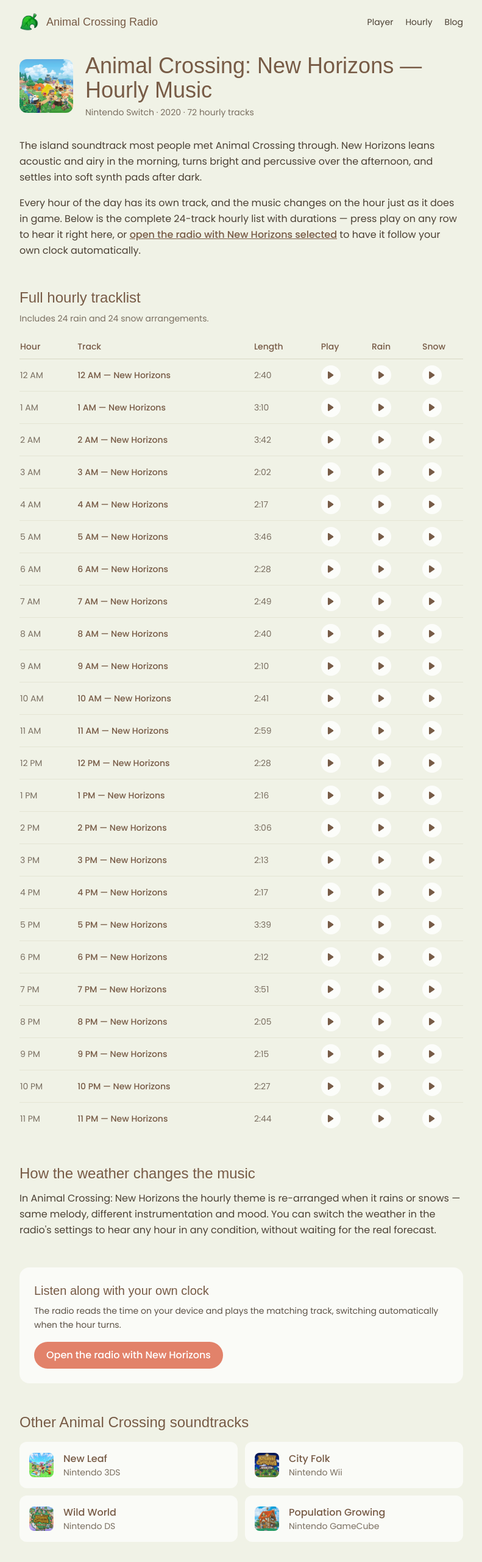
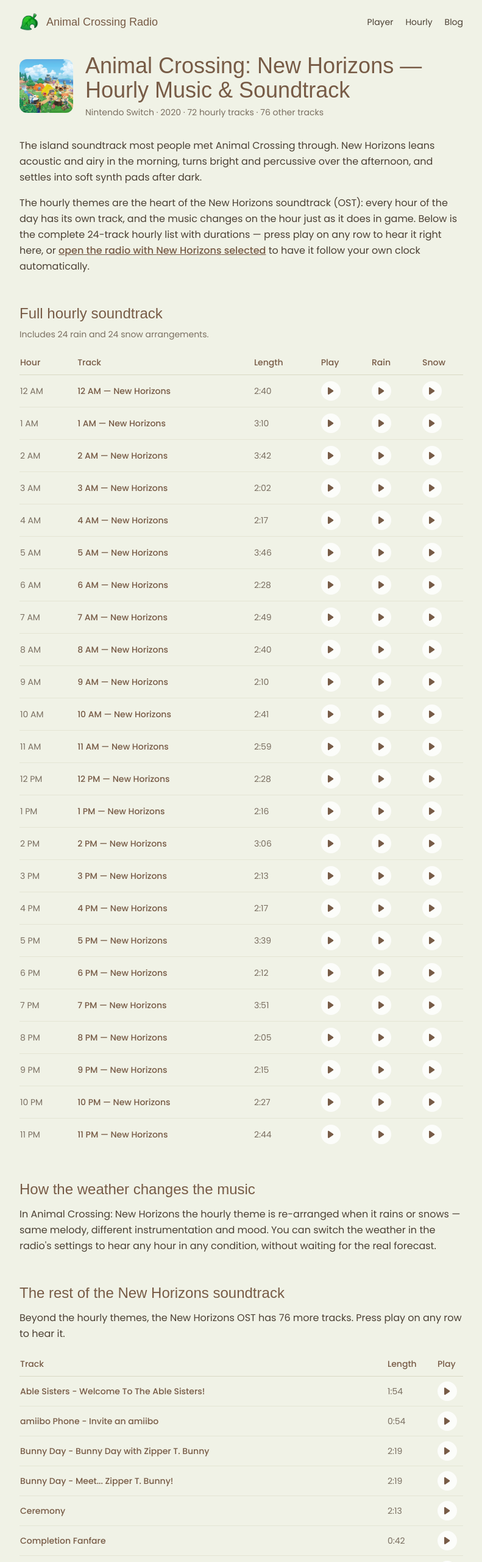
Before and after one commit to paaime/animal-crossing-radio, a Next.js app: page /hourly/new-horizons in a window 1280 px wide. Shown: the top 2561 px of the page at 61% size, without its empty margins (244-1035 px from the left). Built offline with nearby package versions, Linux system fonts and the light colour scheme; no server answers; a web font is replaced by a local one.

Commit message:
feat: update seo title, description, page content

```diff
--- a/src/app/hourly/[game]/page.tsx
+++ b/src/app/hourly/[game]/page.tsx
@@ -7,8 +7,10 @@
   getGameBySlug,
   getHourlyRows,
   countHourlyTracks,
+  getOtherTracks,
 } from '@/utils/hourly';
 import HourlyTable from '@/components/hourly/HourlyTable';
+import SoundtrackTable from '@/components/hourly/SoundtrackTable';
 import { pageMetadata } from '@/config/metadata';
 import GameCard from '@/components/hourly/GameCard';
 
@@ -27,12 +29,13 @@
   if (!game) return { title: 'Not found' };
 
   const hasRain = getHourlyRows(game.album).some((row) => row.rain);
-  const title = `${game.title} Hourly Music — All 24 Tracks`;
-  const description = `Listen to every hourly track from ${game.title} (${
+  const otherCount = getOtherTracks(game.album).length;
+  const title = `${game.title} Hourly Music & Soundtrack (OST)`;
+  const description = `Listen to the full ${game.title} soundtrack (${
     game.platform
-  }, ${game.year}) — 12 AM through 11 PM${
-    hasRain ? ', with rain and snow versions' : ', plus snow versions'
-  }. Free, in your browser, synced to your own clock.`;
+  }, ${game.year}): every hourly theme from 12 AM to 11 PM${
+    hasRain ? ' with rain and snow versions' : ' with snow versions'
+  }, plus ${otherCount} more tracks from the game. Free, in your browser.`;
 
   return pageMetadata({
     title,
@@ -61,6 +64,7 @@
   if (!game) notFound();
 
   const rows = getHourlyRows(game.album);
+  const otherTracks = getOtherTracks(game.album);
   const others = hourlyGames.filter((entry) => entry.slug !== game.slug);
   const clearCount = rows.filter((row) => row.clear).length;
   const rainCount = rows.filter((row) => row.rain).length;
@@ -80,11 +84,11 @@
           />
           <div>
             <h1 className="font-seurat text-2xl md:text-4xl leading-tight text-[#775B46]">
-              {game.title} — Hourly Music
+              {game.title} — Hourly Music & Soundtrack
             </h1>
             <p className="mt-1.5 text-sm text-[#7a6f61]">
               {game.platform} · {game.year} · {countHourlyTracks(rows)} hourly
-              tracks
+              tracks · {otherTracks.length} other tracks
             </p>
           </div>
         </header>
@@ -92,8 +96,9 @@
         <div className="mt-8 space-y-4 leading-relaxed">
           <p>{game.blurb}</p>
           <p>
-            Every hour of the day has its own track, and the music changes on
-            the hour just as it does in game. Below is the complete {clearCount}
+            The hourly themes are the heart of the {game.album} soundtrack
+            (OST): every hour of the day has its own track, and the music
+            changes on the hour just as it does in game. Below is the complete {clearCount}
             -track hourly list with durations — press play on any row to hear it
             right here, or{' '}
             <Link
@@ -107,7 +112,7 @@
         </div>
 
         <h2 className="mt-12 font-seurat text-xl md:text-2xl text-[#775B46]">
-          Full hourly tracklist
+          Full hourly soundtrack
         </h2>
         <p className="mt-2 text-sm text-[#7a6f61]">
           {rainCount > 0
@@ -126,6 +131,17 @@
             ? `In ${game.title} the hourly theme is re-arranged when it rains or snows — same melody, different instrumentation and mood. You can switch the weather in the radio's settings to hear any hour in any condition, without waiting for the real forecast.`
             : `${game.title} predates the rain arrangements later games added, but it does include a full set of snow versions for winter. You can switch to snow in the radio's settings to hear any hour in its winter arrangement.`}
         </p>
+
+        <h2 className="mt-12 font-seurat text-xl md:text-2xl text-[#775B46]">
+          The rest of the {game.album} soundtrack
+        </h2>
+        <p className="mt-3 leading-relaxed">
+          Beyond the hourly themes, the {game.album} OST has{' '}
+          {otherTracks.length} more tracks. Press play on any row to hear it.
+        </p>
+        <div className="mt-4">
+          <SoundtrackTable game={game} tracks={otherTracks} />
+        </div>
 
         <div className="mt-12 rounded-2xl bg-white/70 p-6">
           <h2 className="font-seurat text-xl text-[#775B46]">
--- a/src/app/hourly/page.tsx
+++ b/src/app/hourly/page.tsx
@@ -7,10 +7,10 @@
 import GameCard from '@/components/hourly/GameCard';
 
 const description =
-  'Every hourly Animal Crossing soundtrack in one place — New Horizons, New Leaf, City Folk, Wild World and Population Growing. Full 24-hour tracklists with durations, rain and snow versions, playable free in your browser.';
+  'Every hourly Animal Crossing soundtrack (OST) in one place — New Horizons, New Leaf, City Folk, Wild World and Population Growing. Full 24-hour tracklists with durations, rain and snow versions, playable free in your browser.';
 
 export const metadata: Metadata = pageMetadata({
-  title: 'Animal Crossing Hourly Music — Every Game, Every Hour',
+  title: 'Animal Crossing Hourly Music & Soundtrack (OST) — Every Game',
   description,
   path: '/hourly',
 });
@@ -32,12 +32,13 @@
     <>
       <div className="pt-6">
         <h1 className="font-seurat text-3xl md:text-5xl leading-tight text-[#775B46]">
-          Animal Crossing hourly music
+          Animal Crossing hourly music & soundtrack
         </h1>
         <div className="mt-5 space-y-4 leading-relaxed">
           <p>
             Every Animal Crossing game gives each hour of the day its own piece
-            of music, and swaps it the moment the clock ticks over. Across the
+            of music, and swaps it the moment the clock ticks over. These hourly
+            themes are the heart of every Animal Crossing soundtrack: across the
             five games below that is {grandTotal} hourly tracks, counting the
             rain and snow arrangements.
           </p>
--- /dev/null
+++ b/src/components/hourly/SoundtrackTable.tsx
@@ -0,0 +1,60 @@
+import { IHourlyGame } from '@/data/hourlyGames';
+import type { ISound } from '@/types/Album';
+import { formatDuration } from '@/utils/hourly';
+import PlayCell from './PlayCell';
+
+export default function SoundtrackTable({
+  game,
+  tracks,
+}: {
+  game: IHourlyGame;
+  tracks: ISound[];
+}) {
+  return (
+    <div className="overflow-x-auto">
+      <table className="w-full border-collapse text-left text-sm">
+        <caption className="sr-only">
+          Other tracks from the {game.title} soundtrack.
+        </caption>
+        <thead>
+          <tr className="border-b border-[#d8d9c4] text-[#775B46]">
+            <th scope="col" className="py-2.5 pr-4 font-medium">
+              Track
+            </th>
+            <th scope="col" className="py-2.5 pr-4 font-medium">
+              Length
+            </th>
+            <th scope="col" className="py-2.5 font-medium">
+              Play
+            </th>
+          </tr>
+        </thead>
+        <tbody>
+          {tracks.map((track) => (
+            <tr
+              key={track.name}
+              className="border-b border-[#e4e5d4] last:border-0"
+            >
+              <th
+                scope="row"
+                className="py-2 pr-4 font-medium text-[#775B46]"
+              >
+                {track.name}
+              </th>
+              <td className="whitespace-nowrap py-2 pr-4 tabular-nums text-[#7a6f61]">
+                {formatDuration(track.duration)}
+              </td>
+              <td className="py-2">
+                <PlayCell
+                  album={game.album}
+                  track={track.name}
+                  label={track.name}
+                />
+              </td>
+            </tr>
+          ))}
+        </tbody>
+      </table>
+    </div>
+  );
+}
--- a/src/utils/hourly.ts
+++ b/src/utils/hourly.ts
@@ -42,6 +42,21 @@
   });
 }
 
+const HOURLY_TRACK_NAMES = new Set(
+  Array.from({ length: 24 }, (_, hour) => hourLabel(hour)).flatMap((label) => [
+    label,
+    label + RAIN_SUFFIX,
+    label + SNOW_SUFFIX,
+  ]),
+);
+
+export function getOtherTracks(albumName: string): ISound[] {
+  const album = albums.find((entry) => entry.name === albumName);
+  if (!album) return [];
+
+  return album.sounds.filter((sound) => !HOURLY_TRACK_NAMES.has(sound.name));
+}
+
 /**
  * albums.ts stores durations two ways: 'm:ss' for most tracks, and a bare
  * 'seconds.hundredths' float for short loops (e.g. Population Growing's
```
